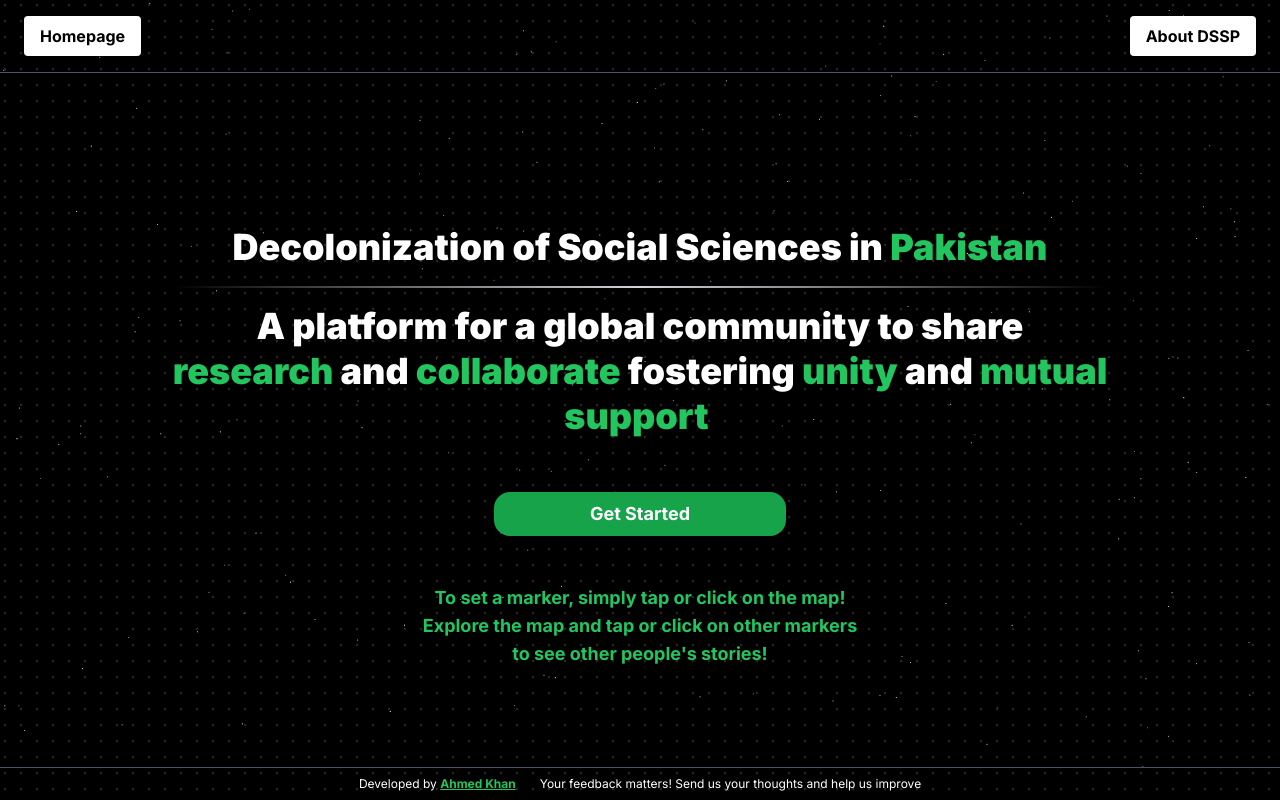
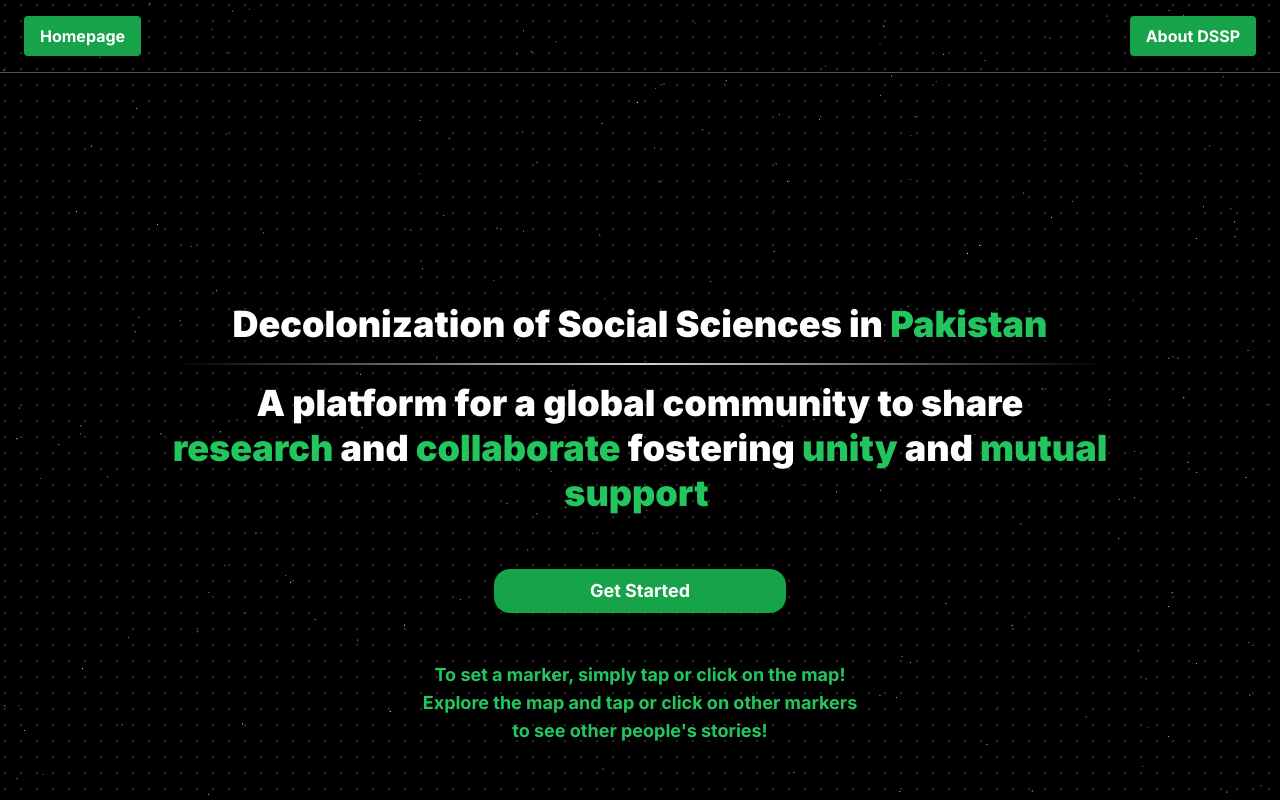
Before and after one commit to ahmkhn/dsspp, a Next.js app in the folder dssp/: page / in a window 1280 px wide. Shown: the top 800 px of the page. Built offline with nearby package versions, Linux system fonts and the light colour scheme; no server answers.

Commit message:
refactor: create nav component instead of copy pasting nav elements

```diff
--- a/dssp/app/auth/confirm/route.ts
+++ b/dssp/app/auth/confirm/route.ts
@@ -1,7 +1,7 @@
 import { type EmailOtpType } from '@supabase/supabase-js'
 import { type NextRequest, NextResponse } from 'next/server'
 
-import { createClient } from '@/asdasd/supabase/server'
+import { createClient } from '@/supa/supabase/server'
 
 export async function GET(request: NextRequest) {
     const { searchParams } = new URL(request.url)
--- a/dssp/app/login/page.tsx
+++ b/dssp/app/login/page.tsx
@@ -22,22 +22,6 @@ export default async function Login({
 
   return (
     <div className="flex w-full flex-col items-center min-h-screen bg-black bg-dot-thick-neutral-800 group">
-      <nav className="z-10 w-full border-b border-gray-600 py-4">
-        <div className="flex justify-between items-center w-full px-4 sm:px-6">
-          <a
-            className="z-20 inline-flex items-center justify-center text-center bg-white text-black px-4 py-2 rounded text-sm sm:text-base font-bold"
-            href="/"
-          >
-            Homepage
-          </a>
-          <a
-            className="z-20 inline-flex items-center justify-center text-center bg-white text-black px-4 py-2 rounded text-sm sm:text-base font-bold"
-            href="/about"
-          >
-            About DSSP
-          </a>
-        </div>
-      </nav>
     <StarsBackground className="important" starDensity={0.0001}/>
     <ShootingStars starColor="green-200" trailColor="white" minDelay={800} maxDelay={1200} starHeight={6} starWidth={40}/>
       <section className="z-10 h-[calc(100vh-57px)] flex justify-center items-center">
--- a/dssp/app/page.tsx
+++ b/dssp/app/page.tsx
@@ -1,10 +1,11 @@
-import { createClient } from "@/asdasd/supabase/server";
+import { createClient } from "@/supa/supabase/server";
 import { signOut } from "@/app/login/actions";
 import { StarsBackground } from "@/components/ui/stars-background";
 import { ShootingStars } from "@/components/ui/shooting-stars";
 import { HeroHighlightDemo } from "@/components/Hero";
 import { SpeedInsights } from "@vercel/speed-insights/next";
 import { Analytics } from "@vercel/analytics/react"
+import Nav from "@/components/nav/Nav";
 export default async function Index() {
 
 
@@ -34,7 +35,7 @@ export default async function Index() {
 
 
 
-    <nav className="-mb-60 z-20 w-full border-b border-gray-600 py-4">
+    {/*<nav className="-mb-60 z-20 w-full border-b border-gray-600 py-4">
     <div className="flex flex-wrap justify-between items-center w-full px-4 sm:px-6 gap-4">
       <a
         className="z-50 inline-flex items-center justify-center text-center bg-white text-black px-4 py-2 rounded text-sm sm:text-base font-bold"
@@ -55,9 +56,10 @@ export default async function Index() {
         About DSSP
       </a>
     </div>
-  </nav>
+  </nav>*/}
+  <Nav/>
 
-  <main className="flex-grow flex items-center justify-center w-full z-10">
+  <main className="mb-60 z-20 flex-grow flex items-center justify-center w-full z-10">
     <div className=" flex flex-col items-center justify-center w-full max-w-4xl p-4">
       <HeroHighlightDemo/>
       <a className="-mt-60 sm:-mt-40 z-10  font-bold max-w-xs cursor-pointer inline-flex items-center justify-center !bg-green-600 text-lg transition-colors focus-visible:outline-none focus-visible:ring-2 focus-visible:ring-ring focus-visible:ring-offset-2 ring-offset-background bg-primary text-primary-foreground h-11 px-12 sm:px-24 rounded-2xl"
--- a/dssp/components/AuthButton.tsx
+++ b/dssp/components/AuthButton.tsx
@@ -1,4 +1,4 @@
-import { createClient } from "@/asdasd/supabase/server";
+import { createClient } from "@/supa/supabase/server";
 import Link from "next/link";
 import { redirect } from "next/navigation";
 
--- /dev/null
+++ b/dssp/components/nav/Nav.tsx
@@ -0,0 +1,19 @@
+export default function Nav(){
+    return(
+    <nav className="z-10 w-full border-b border-gray-600 py-4">
+        <div className="flex justify-between items-center w-full px-4 sm:px-6">
+          <a
+            className="z-20 inline-flex items-center justify-center text-center !bg-green-600 text-white px-4 py-2 rounded text-sm sm:text-base font-bold"
+            href="/"
+          >
+            Homepage
+          </a>
+          <a
+            className="z-20 inline-flex items-center justify-center text-center !bg-green-600 text-white px-4 py-2 rounded text-sm sm:text-base font-bold"
+            href="/about"
+          >
+            About DSSP
+          </a>
+        </div>
+      </nav>);
+}
--- a/dssp/middleware.ts
+++ b/dssp/middleware.ts
@@ -1,5 +1,5 @@
 import { type NextRequest } from "next/server";
-import { updateSession } from "@/asdasd/supabase/middleware";
+import { updateSession } from "@/supa/supabase/middleware";
 
 export async function middleware(request: NextRequest) {
   return await updateSession(request);
```
Also changed, not shown: dssp/supa/supabase/client.ts (renamed from dssp/asdasd/supabase/client.ts), dssp/supa/supabase/middleware.ts (renamed from dssp/asdasd/supabase/middleware.ts), dssp/supa/supabase/server.ts (renamed from dssp/asdasd/supabase/server.ts).
